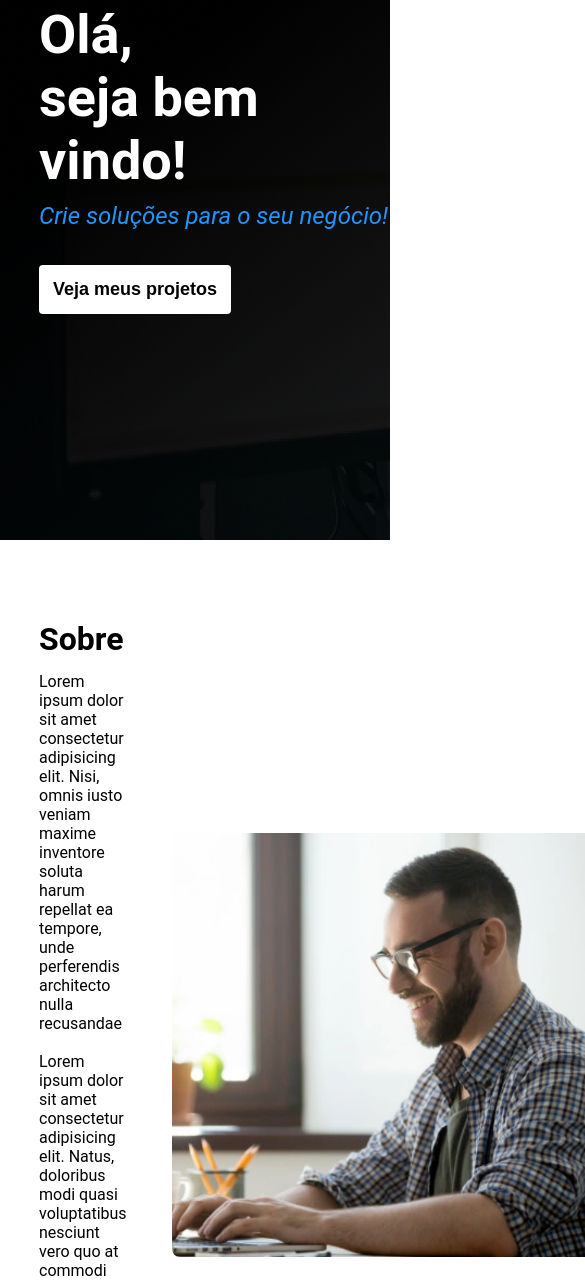
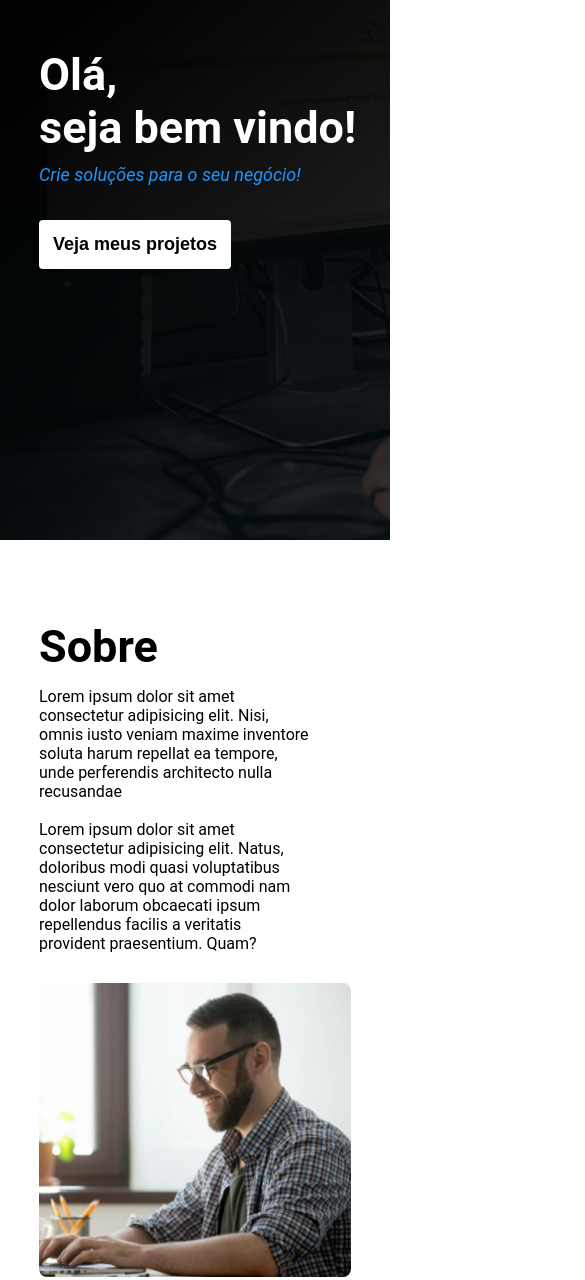
Before and after one commit to leandropiagno/site_portifolio01, a plain HTML site: page index.html in a window 390 px wide. Shown: the part 304-1584 px from the top of the page, 585 px wide, since content can reach past the window. Drawn offline with Linux system fonts and the light colour scheme; a web font is replaced by a local one.

Commit message:
Aplicando responsividade '@media'.

```diff
--- a/styles.css
+++ b/styles.css
@@ -196,3 +196,61 @@ footer p {
 }
 
 /*FIM FOOTER*/
+
+/*RESPONSIVIDADE*/
+
+@media(max-width:1050px){
+
+
+    .main h1{
+        font-size: 45px;
+    }
+
+    .main p {
+        font-size: 18px;
+    }
+
+    .main {
+        background-size: cover;
+    }
+
+
+    .about {
+        flex-direction: column;
+        padding-top: 80px;
+        padding-left: 0;
+        padding-right: 0;
+        padding-bottom: 0;
+    }
+
+    .about div {
+        max-width: 80%;
+    }
+
+    .about div h2 {
+        font-size: 45px;
+    }
+
+    .about img {
+        width: 80%;
+        margin-top: 30px;
+    }
+
+    .projects img {
+        width: 27.5%;
+    }
+
+
+    footer {
+        flex-direction: column;
+    }
+
+    footer h3 {
+        margin-bottom: 8px;
+    }
+
+    footer p {
+        margin: 0;
+    }
+
+}
```
